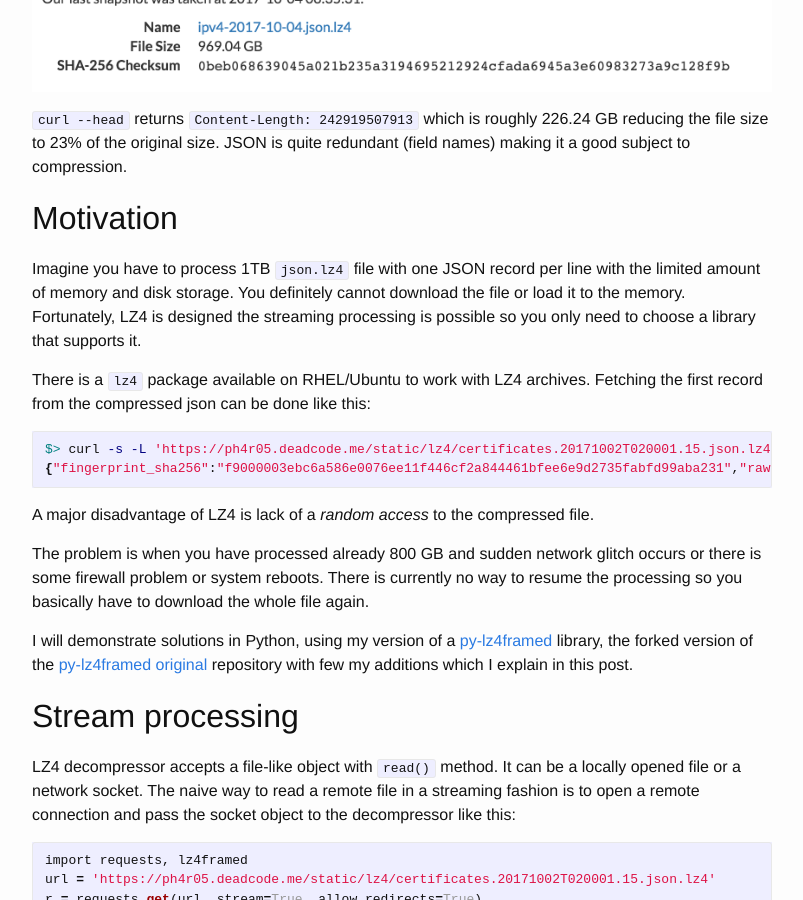
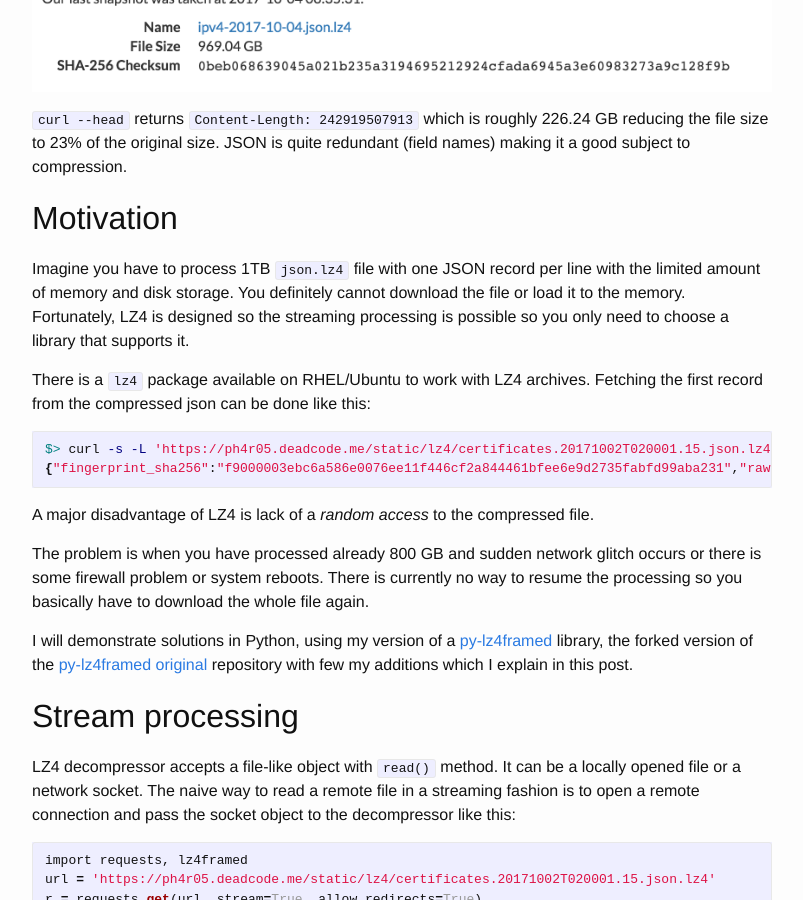
Before and after one commit to ph4r05/devblog, a Jekyll site: the page built from _posts/2017-10-04-lz4-stream-processing.markdown, in a window 1280 px wide and 900 px high, scrolled down 505 px. Shown: the whole window, without its empty margins (238-1041 px from the left). Built offline with Jekyll 4.4.1, drawn with Linux system fonts in a browser that asks for light colours; formulas are drawn with MathJax 3.

Commit message:
svg fix, typo fix

```diff
--- a/_posts/2017-10-04-lz4-stream-processing.markdown
+++ b/_posts/2017-10-04-lz4-stream-processing.markdown
@@ -26,7 +26,7 @@ LZ4 typically reduces such JSON file to 20-50% of the original size.
 ## Motivation
 
 Imagine you have to process 1TB `json.lz4` file with one JSON record per line with the limited amount of memory and disk storage. You definitely cannot download the file or load it to the memory.
-Fortunately, LZ4 is designed the streaming processing is possible so you only need to choose a library that supports it.
+Fortunately, LZ4 is designed so the streaming processing is possible so you only need to choose a library that supports it.
 
 There is a `lz4` package available on RHEL/Ubuntu to work with LZ4 archives.
 Fetching the first record from the compressed json can be done like this:
```
Also changed, not shown: static/lz4/lz4-descriptor.svg.
